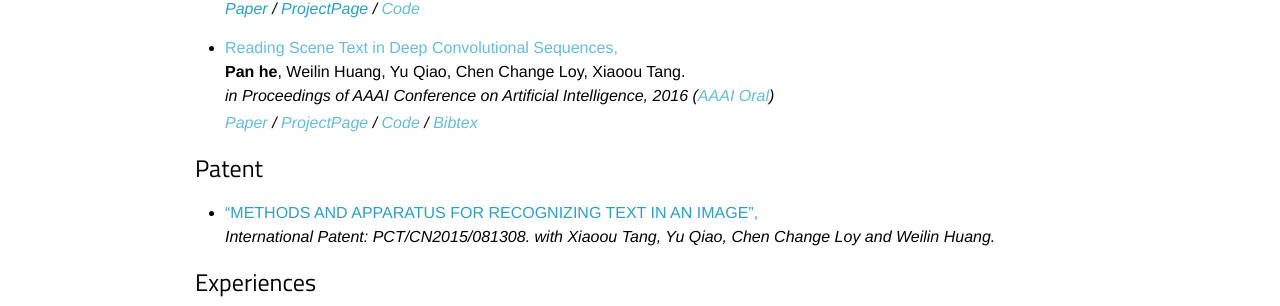
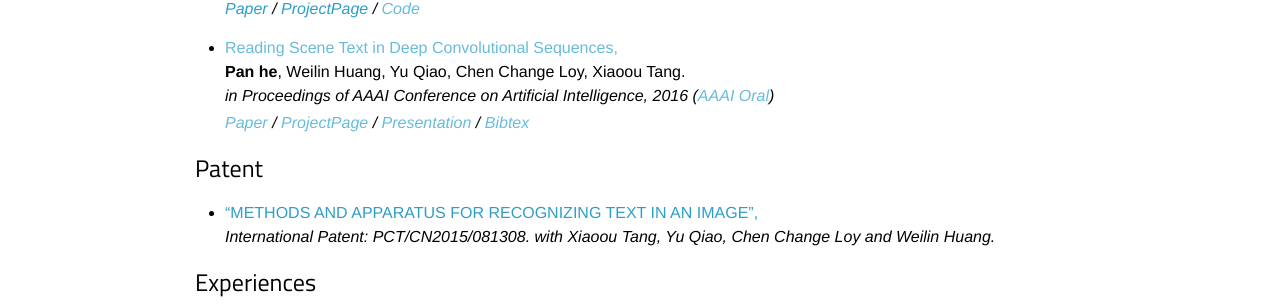
Before and after one commit to BestSonny/BestSonny.github.io.old, a Jekyll site: the page built from about.md, in a window 1280 px wide. Shown: the part 640-946 px from the top of the page. Built offline with Jekyll 4.4.1, drawn with Linux system fonts in a browser that asks for light colours.

Commit message:
add presentation file

```diff
--- a/about.md
+++ b/about.md
@@ -78,7 +78,7 @@ My research interests lie in computer vision, machine learning and pattern recog
 		  <p style="margin-Top:3px">
 		  	<a href="http://arxiv.org/abs/1506.04395">Paper</a> /
 		  	<a href="/project/DTRN">ProjectPage</a> /
-		  	<a >Code</a> /
+		  	<a href="/pdf/aaai.pdf">Presentation</a> /
 		  	<a shape="rect" href="javascript:show_switch('panhe16readText_bib')" class="togglebib" >Bibtex</a>
 <pre id="panhe16readText_bib" style="display: none" xml:space="preserve">
 @inproceedings{panhe16readText,
```
Also changed, not shown: 1 other file.
